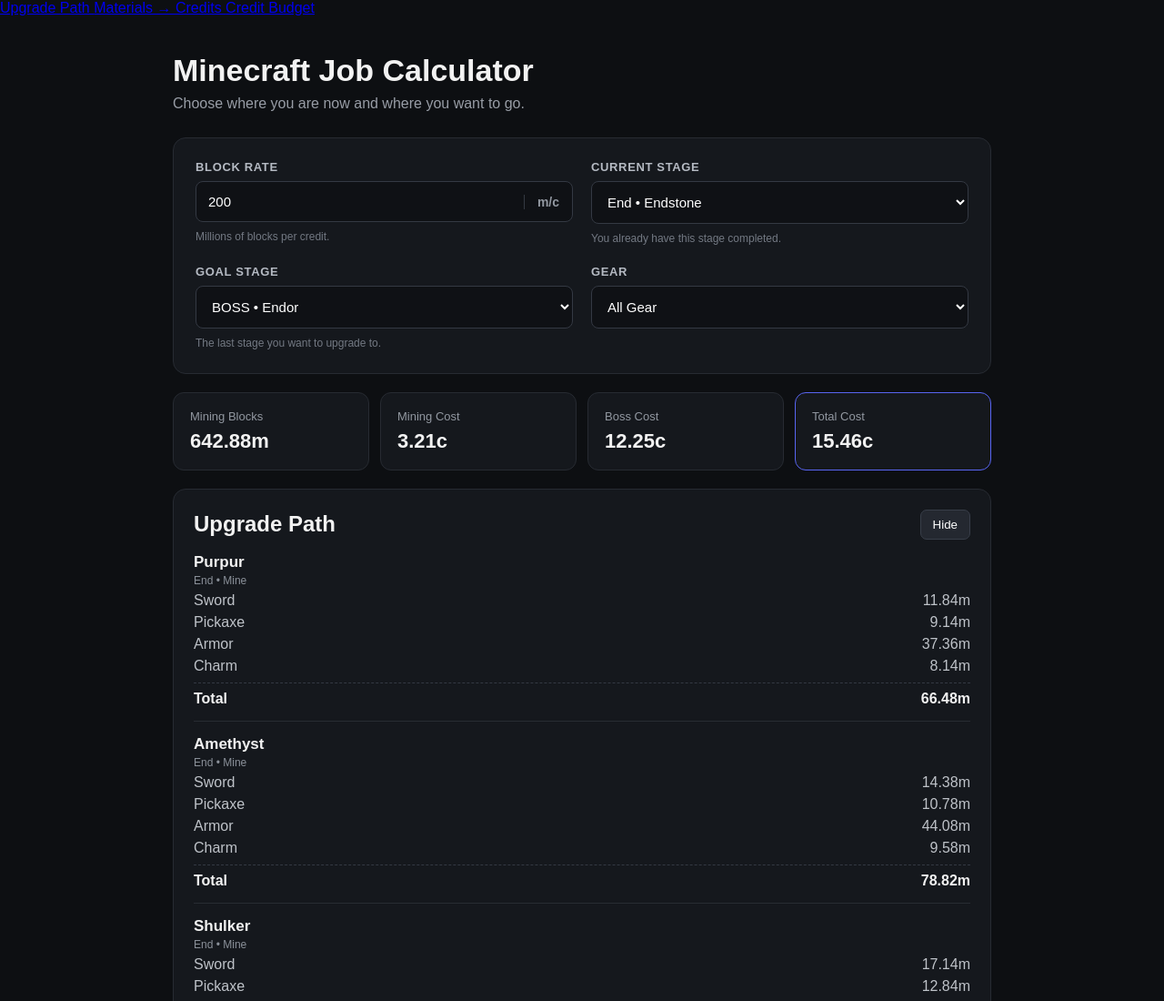
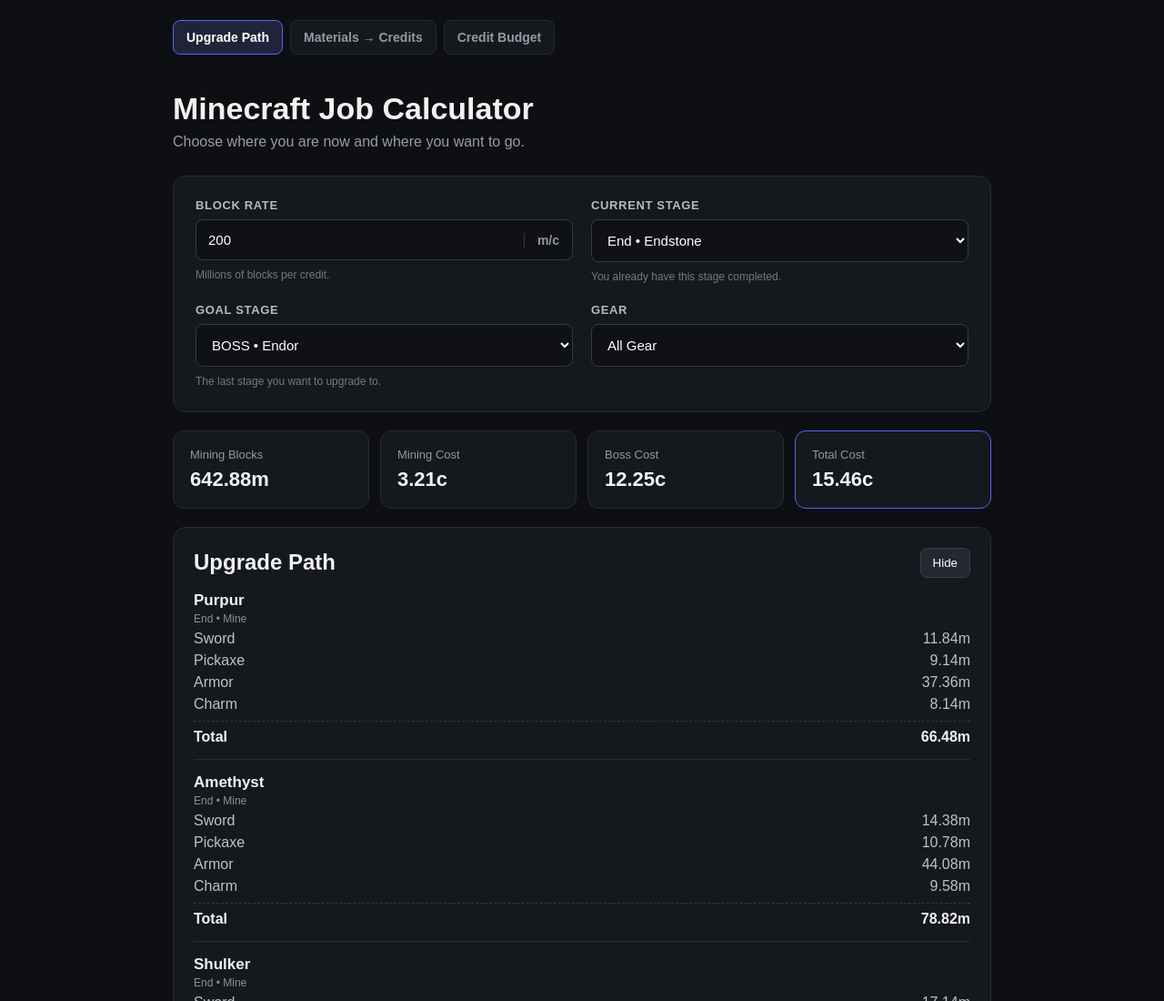
Before and after one commit to Weirdfishes-Gaurs/Minerefine-Job-Calculator, a plain HTML site: page index.html in a window 1280 px wide. Shown: the top 1100 px of the page at 91% size. Drawn offline with Linux system fonts and the light colour scheme.

Commit message:
Update style.css

```diff
--- a/style.css
+++ b/style.css
@@ -258,3 +258,44 @@
 
     border-left: 1px solid #343943;
 }
+.site-nav {
+    width: min(900px, calc(100% - 32px));
+    margin: 22px auto 0;
+
+    display: flex;
+    gap: 8px;
+
+    overflow-x: auto;
+}
+
+.site-nav a {
+    padding: 10px 14px;
+
+    color: #949aa4;
+    text-decoration: none;
+
+    background: #15181d;
+    border: 1px solid #272b32;
+    border-radius: 8px;
+
+    font-size: 14px;
+    font-weight: 600;
+
+    white-space: nowrap;
+
+    transition:
+        background 0.15s ease,
+        color 0.15s ease,
+        border-color 0.15s ease;
+}
+
+.site-nav a:hover {
+    color: #ffffff;
+    background: #1c2026;
+}
+
+.site-nav a.active {
+    color: #ffffff;
+    border-color: #5865f2;
+    background: #20243a;
+}
```
